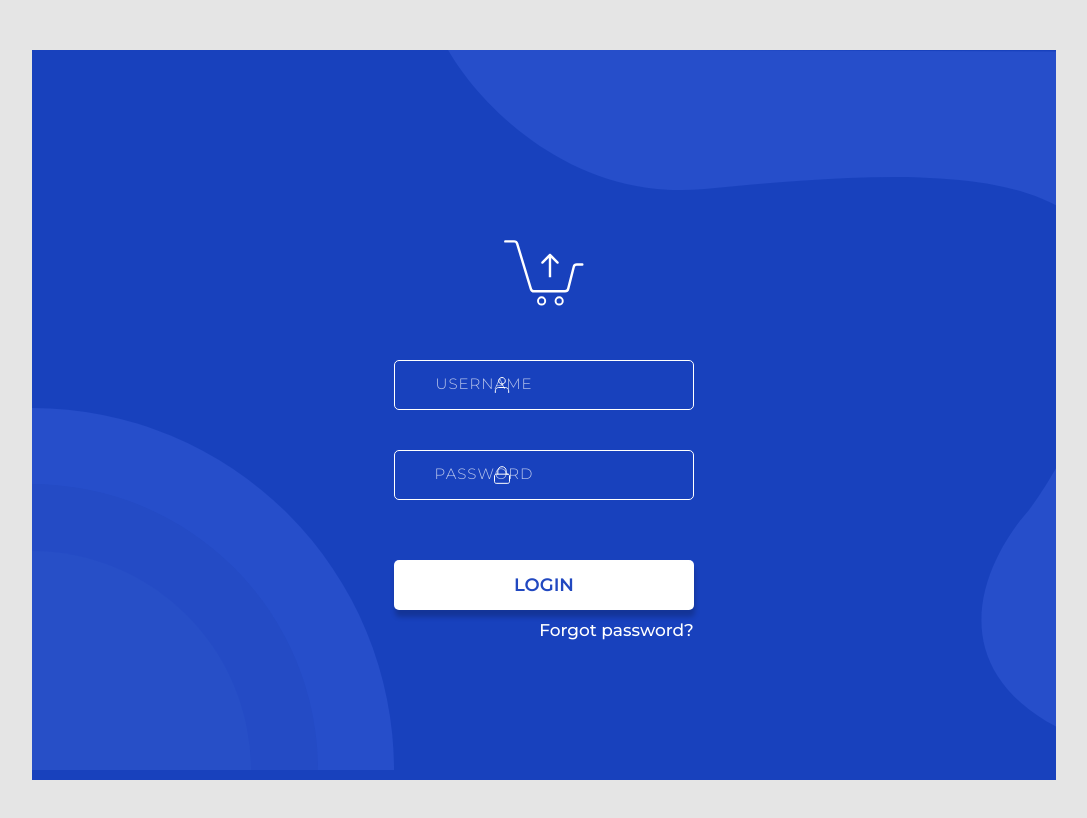
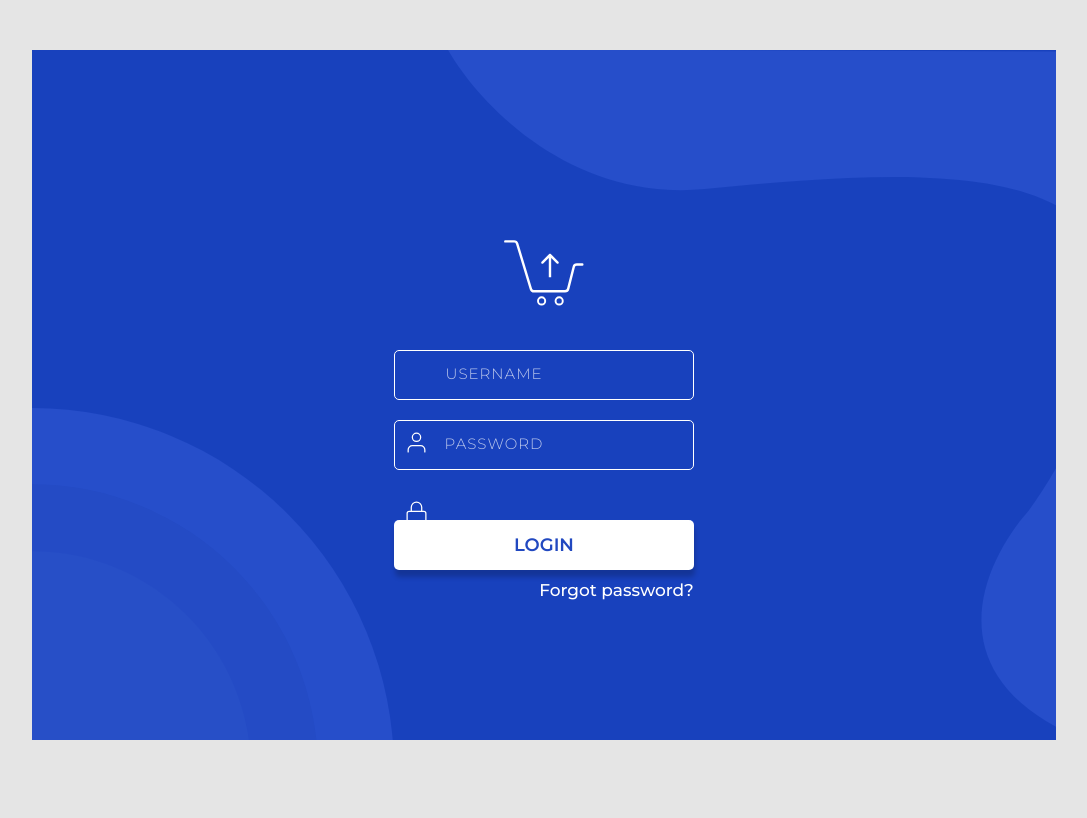
Before and after one commit to Frances-maks/Login-Dashboard, a plain HTML site: page index.html in a window 1280 px wide. Shown: the whole page, without its empty margins (96-1183 px from the left). Drawn offline with Linux system fonts and the light colour scheme.

Commit message:
Corrections on object

```diff
--- a/index.html
+++ b/index.html
@@ -18,10 +18,12 @@
             </div>
             <form action="mail to chukwujanefrances@gamil.com">
             <div class="username">
+                <object data="./images/user.svg" type="" class="input-obj obj-username"></object>
                 <label for="name"></label>
                 <input type="text" name="username" placeholder="USERNAME">
             </div>
             <div class="password">
+                <object data="./images/lock.svg" type="" class="input-obj obj-password"></object>
                 <label for="password"></label>
                 <input type="password" name="username" placeholder="PASSWORD">
             </div>
--- a/style.css
+++ b/style.css
@@ -29,6 +29,18 @@ object{
 form{
     margin: 40px auto;
 }
+.input-obj{
+    width: 25px;
+    position: absolute;
+}
+.obj-username{
+    bottom: 345px;
+    margin-left: 10px;
+}
+.obj-password{
+    bottom: 275px;
+    margin-left: 10px;
+}
 input{
     width: 300px;
     height: 50px;
@@ -39,18 +51,10 @@ input{
 }
 .username{
     margin-bottom: 10px;
-    background-image: url(./images/user.svg);
-    background-repeat: no-repeat;
-    background-position: 360px 25px;
-    padding: 10px;
 }
 
 .password{
     margin-top: 20px;
-    background-image: url(./images/lock.svg);
-    background-repeat: no-repeat;
-    background-position: 360px 25px;
-    padding: 10px;
 }
 ::placeholder{
     color: #FFFFFF;
@@ -59,7 +63,7 @@ input{
     font-weight: 300;
     line-height: 20px;
     text-align: center;
-    padding-right: 120px;
+    padding-right: 100px;
     opacity: 0.70;
     letter-spacing: 1px;
 }
```
